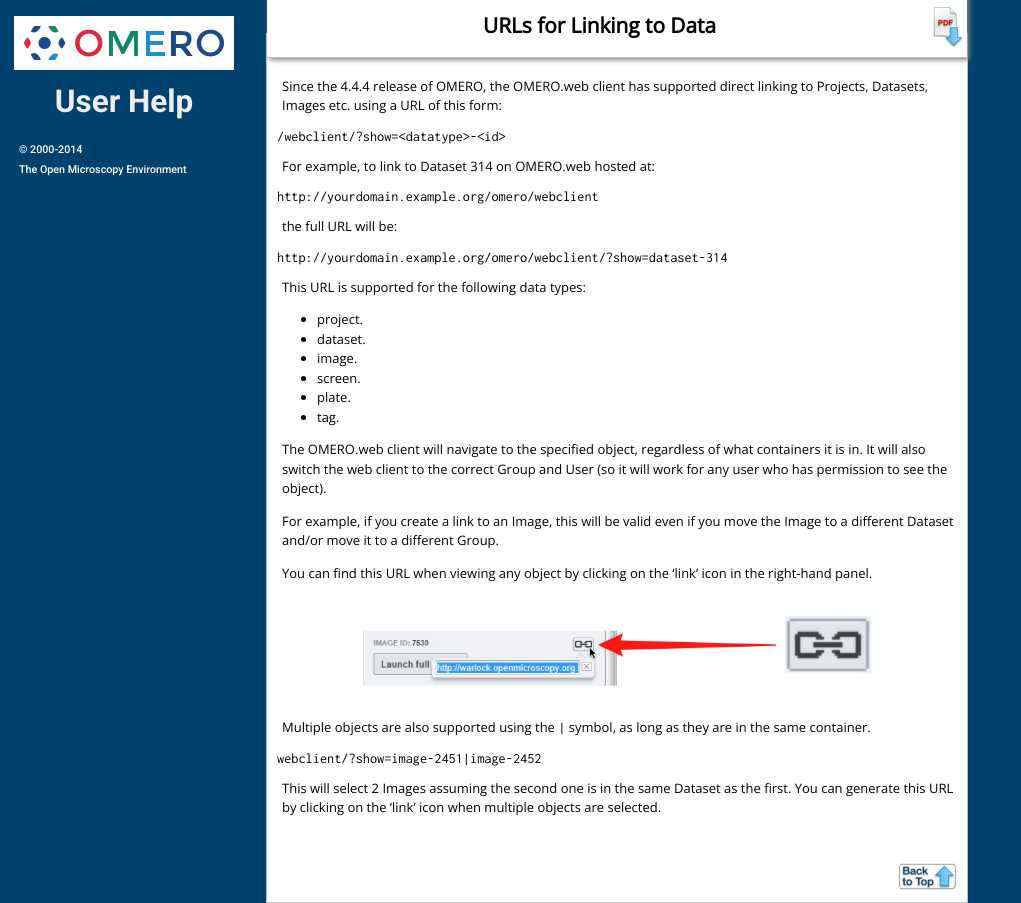
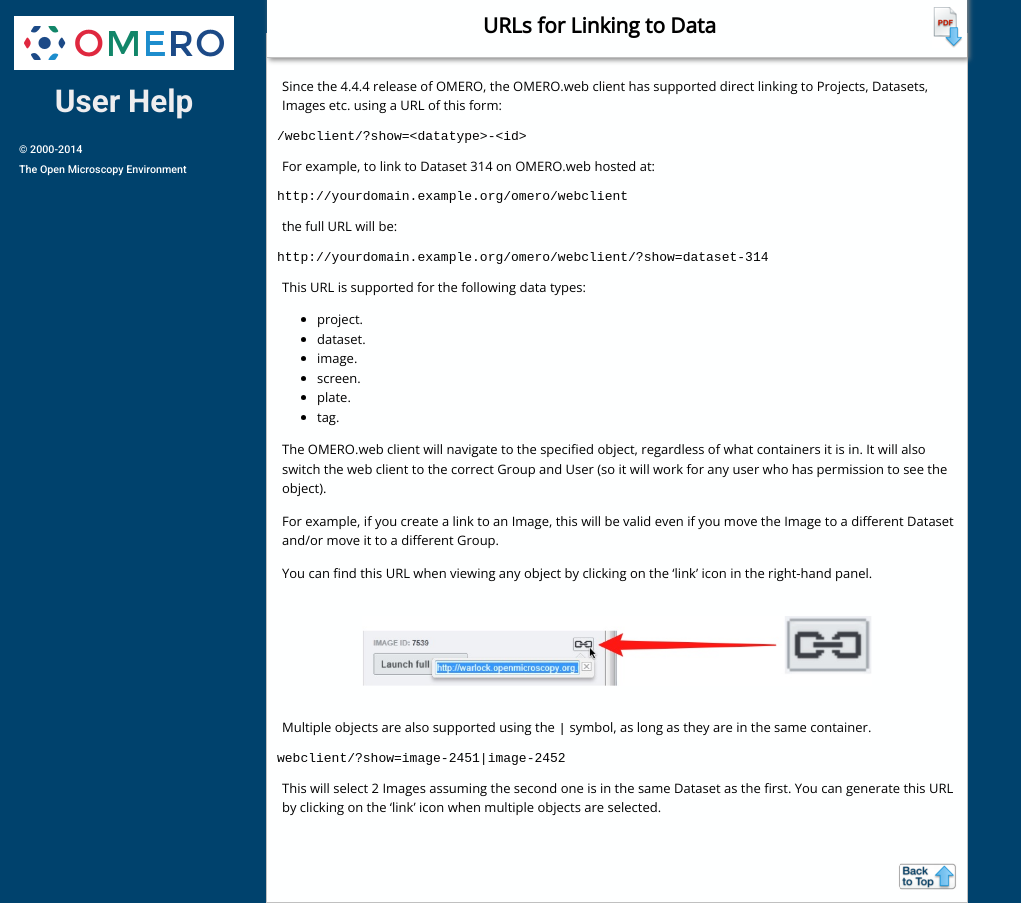
Before and after one commit to snoopycrimecop/ome-help, a Jekyll site: the page built from urls-to-data.html, in a window 1280 px wide. Shown: the whole page, without its empty margins (0-1021 px from the left). Built offline with Jekyll 4.4.1, drawn with Linux system fonts in a browser that asks for light colours; Markdown is read by kramdown in place of the engine named in the settings.

Commit message:
Correct PDF link and email address, revert to New Courier FWF

```diff
--- a/_layouts/cls.html
+++ b/_layouts/cls.html
@@ -19,7 +19,7 @@
         <script type="text/javascript" src="{{ site.baseurl }}/js/jquery.js"></script>
 
         <script language="JavaScript" type="text/javascript">
-		var edress = 'admin_at_openmicroscopy_dot_org';
+		var edress = 'sysadmin_at_openmicroscopy_dot_org';
                function get_edress(){
                   var re= /_at_/gi;
                   edress = edress.replace(re,'@');
--- a/cls-public-demo.html
+++ b/cls-public-demo.html
@@ -2,7 +2,7 @@
 layout: cls
 title: Public Share on OMERO
 pdfs:
-    - dropbox.pdf
+- cls-public.pdf
 description: This page demonstrates the use of the CLS OMERO server to make images on the server viewable by people who are not registered users, for example on a web page.
 ---
 <h1>Public Share on OMERO</h1>
--- a/css/display.css
+++ b/css/display.css
@@ -6,7 +6,6 @@
 
 @import url(http://fonts.googleapis.com/css?family=Open+Sans);
 @import url(http://fonts.googleapis.com/css?family=Roboto:300,400,500,700);
-@import url(http://fonts.googleapis.com/css?family=Inconsolata:400,700);
 
 * {
 	margins: 0;
@@ -340,7 +339,7 @@
 }
 
 #page-body .code-example {
-	font: 110% "Inconsolata", "Courier New", Courier, monospace;
+	font: 100% "Courier New", Courier, monospace;
 }
 
 /*Navigation*/
```
